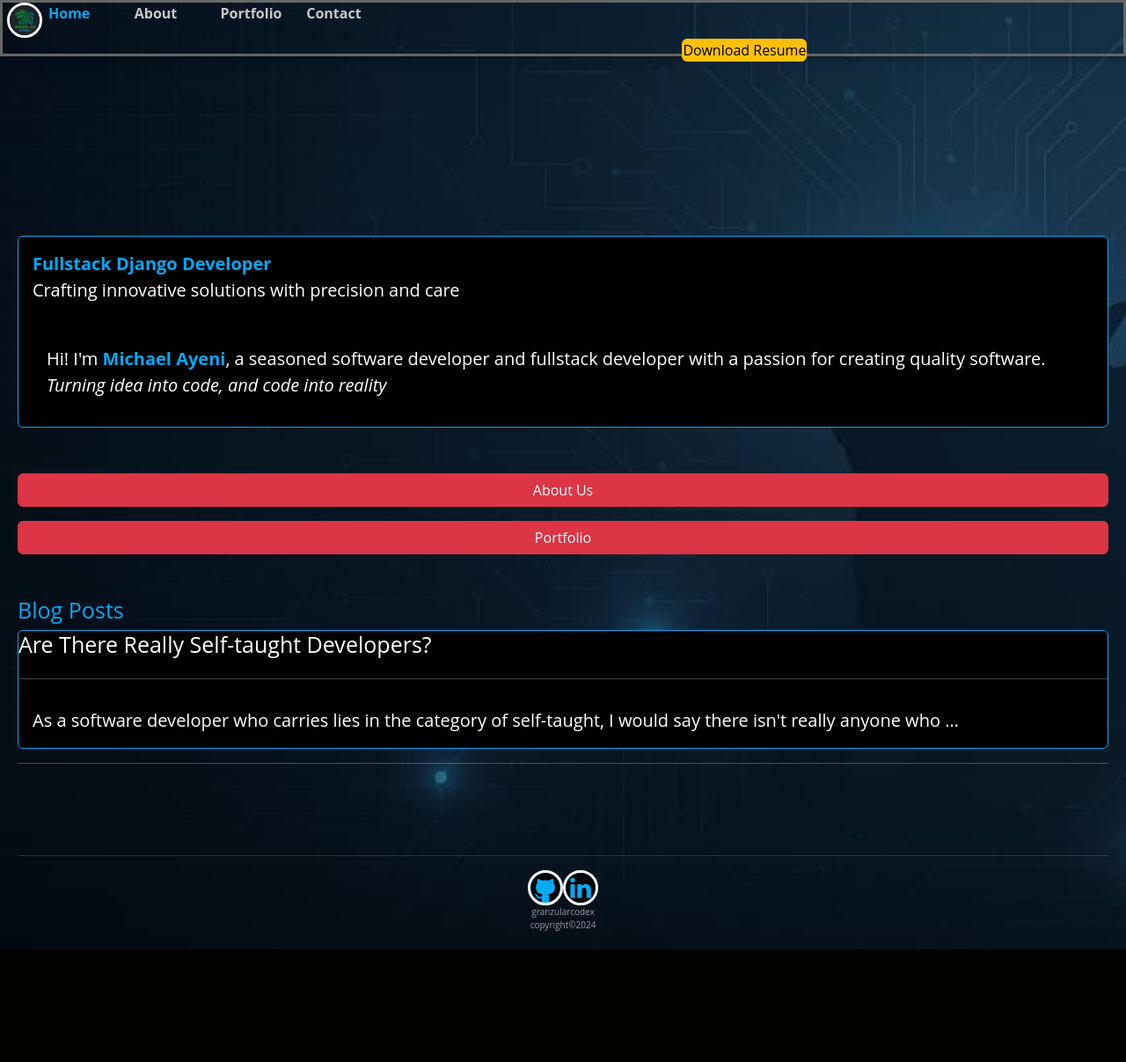
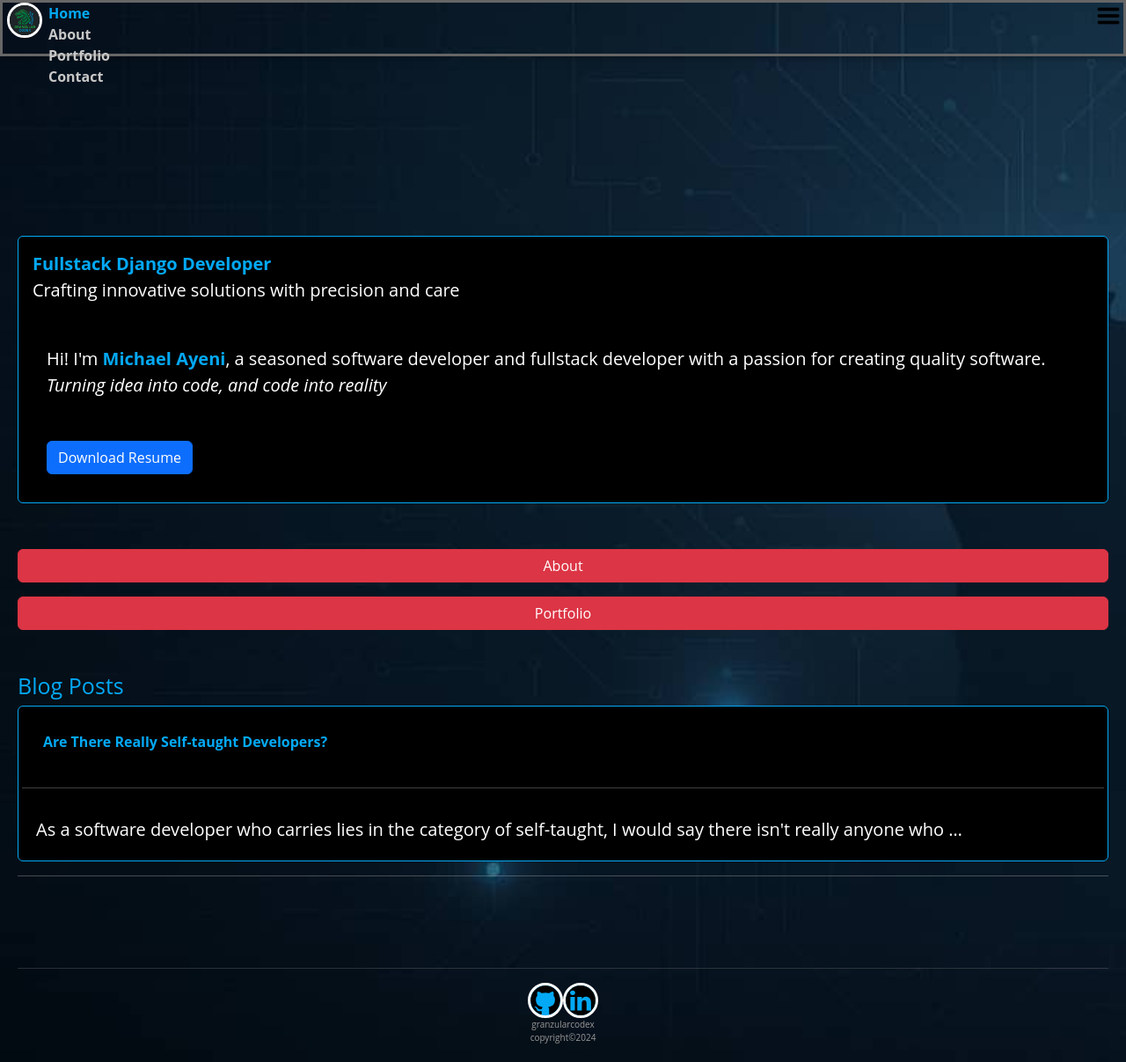
Before and after one commit to Granzular/portfolio-, a Django app: page / in a window 1280 px wide. Shown: the whole page at 88% size. Before the commit the page ends 1079 px from the top, so only its background shows below. Run offline with Django 5.2, Linux system fonts and the light colour scheme; data comes from the database, SQL or seed files in the repository; parts of the project's set-up code (start-up, migrations or seed data) failed here and were passed over.

Commit message:
restructuring design after a revert

```diff
--- a/blog/static/blog/css/style.css
+++ b/blog/static/blog/css/style.css
@@ -23,10 +23,7 @@ body {
 }
 
 /*Header */
- .navlist  {
- display:flex;
 
-}
 
 .navlist a{
  color:rgb(200,200,200);
--- a/blog/static/blog/css/topmenu.css
+++ b/blog/static/blog/css/topmenu.css
@@ -45,7 +45,7 @@
     right:5px;
     width:30px;
     height:30px;
-    z-index:2000;
+    z-index:5000;
 
 
   }
@@ -63,3 +63,8 @@
 
 
   }
+/*
+@media screen and (max-width:600px;){
+
+
+}*/
--- a/blog/static/blog/js/topmenu.js
+++ b/blog/static/blog/js/topmenu.js
@@ -2,7 +2,7 @@
 window.addEventListener("load",registerEvents,false);
   function registerEvents(e){
     document.getElementById("top-menu-icon").addEventListener("click",toggleMenu,false);
-    //document.getElementById("top-menu-home").addEventListener("click",toggleMenu,false);
+   // document.getElementById("top-menu-home").addEventListener("click",toggleMenu,false);
   }
 
   function toggleMenu(e){
--- a/blog/templates/blog/generic_base.html
+++ b/blog/templates/blog/generic_base.html
@@ -15,8 +15,8 @@
 	STATIC_URL = "{% static 'blog/'  %}"
 	AJAX_URL = "{% url 'blog:ajaxIndex' %}"
 </script>
-<!--
-<script defer src="{% static 'blog/js/topmenu.js' %}"></script>-->
+
+<script  type="text/javascript" src="{% static 'blog/js/topmenu.js' %}"></script>
 <script type="text/javascript"  src="{% static 'blog/js/slideshow.js' %}"></script>
 
 {% block head %} {% endblock %}
--- a/blog/templates/blog/index.html
+++ b/blog/templates/blog/index.html
@@ -16,21 +16,23 @@
 
 		<p class="card-text  mt-5 m-3 ">Hi! I'm<strong class="boldtext"> Michael Ayeni</strong>, a seasoned software developer and fullstack developer with a passion for creating quality software.<br><em>Turning idea into code, and code into reality</em>
 		<br>
+		<a href="{% url 'blog:resumepdf' %}" class="btn btn-primary mt-5" style="color:white;">Download Resume</a>
+
 
   </div>
 </div>
 
-		<a href="{% url 'blog:about' %}" class="btn btn-danger mt-5 w-100 " style="right:10px;">About Us</a>
+		<a href="{% url 'blog:about' %}" class="btn btn-danger mt-5 w-100 " style="right:10px;">About</a>
 	<br>
   <a class="btn btn-danger mt-3 w-100" href="{% url 'blog:portfolio' %}">Portfolio</a>
 		  <br>
-  <h2>
-   <h2 class="h2-header mt-5">Blog Posts</h2>
+
+  <h2 class="mt-5">Blog Posts</h2>
 {% if posts %}
 {% for post in posts %}
 <a href="{% url 'blog:detail' post.id %}" >
-	<article class="card index-card">
-		<h2 class="title card-title" >{{post.title}}</h2>
+	<article class="card index-card" style="padding:4px;">
+		<strong class="title card-title boldtext m-4">{{post.title}}</strong>
 			<hr>
 		<div class="card-body">{{post.text|truncatewords:20}}</div>
 	</article>
--- a/blog/templates/blog/navbar.html
+++ b/blog/templates/blog/navbar.html
@@ -1,12 +1,10 @@
-
+{% load static %}
 <img src="/media/images/favicon.
 png" id="brand-logo" alt='brand logo'>
         <nav >
 
-                  <!-- <img   src="{% static 'blog
-/images/menuicon01.png' %} " id="top-menu-icon" alt="menu">-->
-        <ul class="navlist" >                                     <li ><a class="list-item-link"  href="/">Home</a></li>                                              <li><a class="list-item-link" href="{% url 'blog:about' %}"> About</a></li>                   <li ><a class="list-item-link" href="{% url 'blog:portfolio' %}">Portfolio</a></li>
+<img   src="{% static 'blog/images/menuicon01.png' %} " id="top-menu-icon" alt="menu">
+        <ul class="navlist" id="top-menu" >                                     <li ><a class="list-item-link"  href="/">Home</a></li>                                              <li><a class="list-item-link" href="{% url 'blog:about' %}"> About</a></li>                   <li ><a class="list-item-link" href="{% url 'blog:portfolio' %}">Portfolio</a></li>
           <li><a class="list-item-link" href="{% url 'blog:contact' %}">Contact</a></li>                    </ul>
   </nav>
-   <a href="{% url 'blog:resumepdf' %}" class="btn btn-warning" style="padding:0;margin-left:60%;margin-right:0 ;z-index:2000;">Download Resume</a>
-  <!-- <a href="/" class="website-name-link"> <h1 class="website-name">GRANZULAR CODEX</h1></a>-->
+   <!-- <a href="/" class="website-name-link"> <h1 class="website-name">GRANZULAR CODEX</h1></a>-->
```
Also changed, not shown: mysite/settings/base.py (+0 -12 lines), mysite/settings/production.py (+10 -1 lines), 2 other files.
